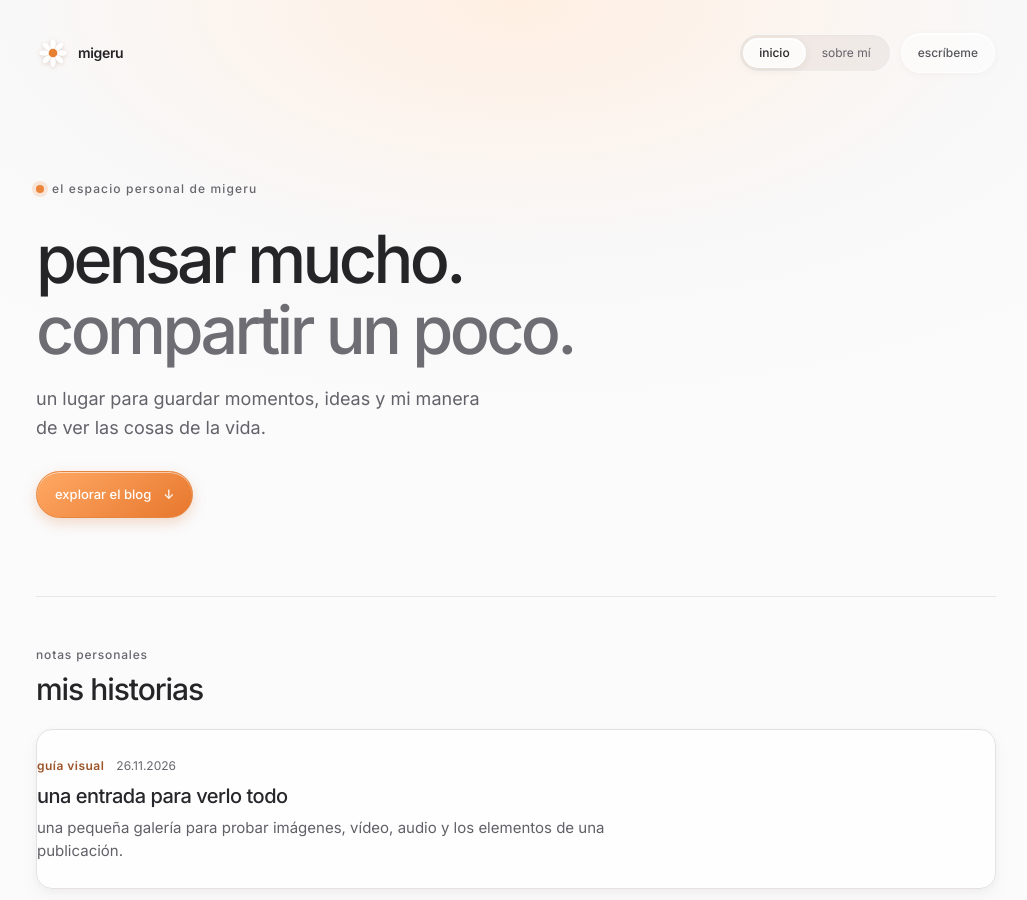
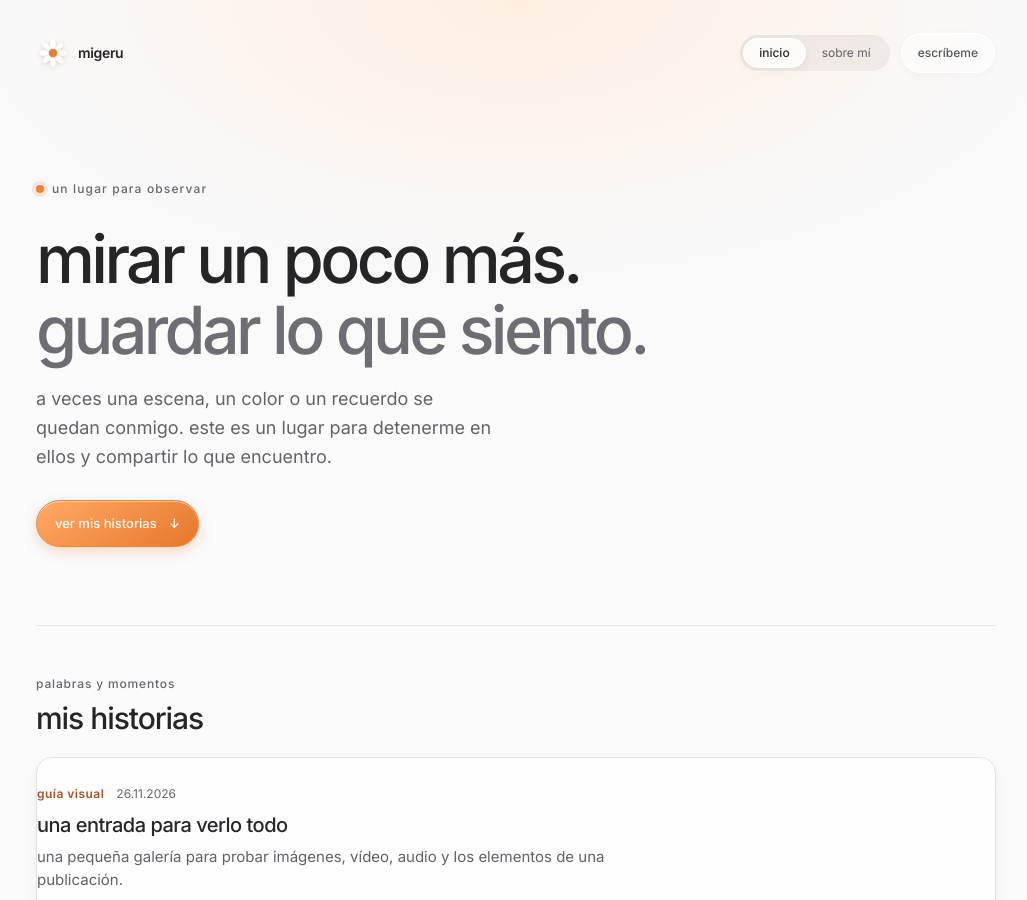
Before and after one commit to sirmigeru98/migeru, a Jekyll site: the page built from index.html, in a window 1280 px wide and 900 px high. Shown: the whole window, without its empty margins (124-1151 px from the left). Built offline with Jekyll 4.4.1, drawn with Linux system fonts in a browser that asks for light colours; some of the changed text lies outside the part shown.

Commit message:
Afinar la voz personal del blog

```diff
--- a/_config.yml
+++ b/_config.yml
@@ -1,5 +1,5 @@
 title: "migeru"
-description: "Un espacio personal sobre las cosas que pienso, vivo y quiero compartir."
+description: "Un espacio para observar, recordar y poner en palabras lo que siento."
 url: "https://sirmigeru98.github.io"
 baseurl: "/migeru"
 lang: es
--- a/_layouts/default.html
+++ b/_layouts/default.html
@@ -18,7 +18,7 @@
       <nav aria-label="Navegación principal"><div class="nav-segment"><a href="{{ '/' | relative_url }}"{% if page.url == '/' %} aria-current="page"{% endif %}>Inicio</a><a href="{{ '/sobre-mi/' | relative_url }}"{% if page.url == '/sobre-mi/' %} aria-current="page"{% endif %}>Sobre mí</a></div><a class="nav-contact" href="mailto:sirmigeru@hotmail.com">Escríbeme</a></nav>
     </header>
     <main id="contenido">{{ content }}</main>
-    <footer class="site-footer wrap"><div><a class="brand footer-brand" href="{{ '/' | relative_url }}"><span class="brand-mark" aria-hidden="true"><svg viewBox="0 0 32 32" focusable="false"><g fill="currentColor"><ellipse cx="16" cy="7.3" rx="2.7" ry="5.2"/><ellipse cx="16" cy="24.7" rx="2.7" ry="5.2"/><ellipse cx="7.3" cy="16" rx="5.2" ry="2.7"/><ellipse cx="24.7" cy="16" rx="5.2" ry="2.7"/><ellipse cx="9.85" cy="9.85" rx="2.7" ry="5.2" transform="rotate(-45 9.85 9.85)"/><ellipse cx="22.15" cy="22.15" rx="2.7" ry="5.2" transform="rotate(-45 22.15 22.15)"/><ellipse cx="22.15" cy="9.85" rx="2.7" ry="5.2" transform="rotate(45 22.15 9.85)"/><ellipse cx="9.85" cy="22.15" rx="2.7" ry="5.2" transform="rotate(45 9.85 22.15)"/></g><circle cx="16" cy="16" r="4.3" fill="#e78031"/></svg></span><span>{{ site.title }}</span></a><p>Un espacio para pensar en voz alta.</p></div><div class="footer-right"><a href="{{ '/feed.xml' | relative_url }}">RSS</a><span>© {{ 'now' | date: '%Y' }} {{ site.title }}</span></div></footer>
+    <footer class="site-footer wrap"><div><a class="brand footer-brand" href="{{ '/' | relative_url }}"><span class="brand-mark" aria-hidden="true"><svg viewBox="0 0 32 32" focusable="false"><g fill="currentColor"><ellipse cx="16" cy="7.3" rx="2.7" ry="5.2"/><ellipse cx="16" cy="24.7" rx="2.7" ry="5.2"/><ellipse cx="7.3" cy="16" rx="5.2" ry="2.7"/><ellipse cx="24.7" cy="16" rx="5.2" ry="2.7"/><ellipse cx="9.85" cy="9.85" rx="2.7" ry="5.2" transform="rotate(-45 9.85 9.85)"/><ellipse cx="22.15" cy="22.15" rx="2.7" ry="5.2" transform="rotate(-45 22.15 22.15)"/><ellipse cx="22.15" cy="9.85" rx="2.7" ry="5.2" transform="rotate(45 22.15 9.85)"/><ellipse cx="9.85" cy="22.15" rx="2.7" ry="5.2" transform="rotate(45 9.85 22.15)"/></g><circle cx="16" cy="16" r="4.3" fill="#e78031"/></svg></span><span>{{ site.title }}</span></a><p>Una forma de guardar lo que veo y siento.</p></div><div class="footer-right"><a href="{{ '/feed.xml' | relative_url }}">RSS</a><span>© {{ 'now' | date: '%Y' }} {{ site.title }}</span></div></footer>
   </div>
   <script src="{{ '/assets/js/header.js' | relative_url }}" defer></script>
   <script src="{{ '/assets/js/post-toc.js' | relative_url }}" defer></script>
--- a/_layouts/post.html
+++ b/_layouts/post.html
@@ -5,5 +5,5 @@ layout: default
   <a class="back-link" href="{{ '/' | relative_url }}">← Todos los artículos</a>
   <header class="post-header"><div class="eyebrow">{{ page.category | default: 'NOTAS' }} <span> / </span> {{ page.date | date: '%d.%m.%Y' }}</div><h1>{{ page.title }}</h1>{% if page.description %}<p class="post-lead">{{ page.description }}</p>{% endif %}</header>
   <div class="post-content">{{ content }}</div>
-  <div class="post-end">Gracias por leer <span>✳</span></div>
+  <div class="post-end">Gracias por acompañarme hasta aquí <span>✳</span></div>
 </article>
--- a/historias.html
+++ b/historias.html
@@ -3,4 +3,4 @@ layout: default
 title: todas las historias
 permalink: /historias/
 ---
-<section class="wrap archive-page"><header class="archive-header"><div class="eyebrow">el archivo de migeru</div><h1>todas las historias<span>.</span></h1><p>notas y momentos, ordenados por año.</p></header>{% assign years = site.posts | group_by_exp: 'post', 'post.date | date: "%Y"' %}{% for year in years %}<section class="archive-year" aria-labelledby="year-{{ year.name }}"><h2 id="year-{{ year.name }}">{{ year.name }}</h2><div class="post-list">{% for post in year.items %}<article class="post-row"><div class="post-meta"><span>{{ post.category | default: 'notas' }}</span><time datetime="{{ post.date | date_to_xmlschema }}">{{ post.date | date: '%d.%m.%Y' }}</time></div><div class="post-summary"><h3><a href="{{ post.url | relative_url }}">{{ post.title }}</a></h3><p>{{ post.description | default: post.excerpt | strip_html }}</p></div></article>{% endfor %}</div></section>{% else %}<p>pronto habrá historias por aquí.</p>{% endfor %}</section>
+<section class="wrap archive-page"><header class="archive-header"><div class="eyebrow">escenas, ideas y recuerdos</div><h1>todas las historias<span>.</span></h1><p>un lugar para volver a las cosas que he escrito, ordenadas por año.</p></header>{% assign years = site.posts | group_by_exp: 'post', 'post.date | date: "%Y"' %}{% for year in years %}<section class="archive-year" aria-labelledby="year-{{ year.name }}"><h2 id="year-{{ year.name }}">{{ year.name }}</h2><div class="post-list">{% for post in year.items %}<article class="post-row"><div class="post-meta"><span>{{ post.category | default: 'notas' }}</span><time datetime="{{ post.date | date_to_xmlschema }}">{{ post.date | date: '%d.%m.%Y' }}</time></div><div class="post-summary"><h3><a href="{{ post.url | relative_url }}">{{ post.title }}</a></h3><p>{{ post.description | default: post.excerpt | strip_html }}</p></div></article>{% endfor %}</div></section>{% else %}<p>todavía no hay historias aquí. cuando una encuentre sus palabras, aparecerá en este lugar.</p>{% endfor %}</section>
--- a/index.html
+++ b/index.html
@@ -1,5 +1,5 @@
 ---
 layout: default
 ---
-<section class="hero wrap"><div class="hero-copy"><div class="eyebrow">EL ESPACIO PERSONAL DE MIGERU</div><h1>Pensar mucho.<br><em>Compartir un poco.</em></h1><p>Un lugar para guardar momentos, ideas y mi manera de ver las cosas de la vida.</p><a class="hero-link" href="#articulos">Explorar el blog <span>↓</span></a></div></section>
-<section class="articles wrap" id="articulos"><div class="section-heading"><div><div class="eyebrow">NOTAS PERSONALES</div><h2>Mis historias<span>.</span></h2></div></div><div class="post-list">{% for post in site.posts limit:6 %}<article class="post-row"><div class="post-meta"><span>{{ post.category | default: 'NOTAS' }}</span><time datetime="{{ post.date | date_to_xmlschema }}">{{ post.date | date: '%d.%m.%Y' }}</time></div><div class="post-summary"><h3><a href="{{ post.url | relative_url }}">{{ post.title }}</a></h3><p>{{ post.description | default: post.excerpt | strip_html }}</p></div></article>{% else %}<div class="empty-state"><span class="empty-icon" aria-hidden="true">✳</span><div><strong>Este espacio está por comenzar.</strong><p>Pronto habrá historias por aquí.</p></div></div>{% endfor %}</div>{% if site.posts.size > 6 %}<a class="archive-link" href="{{ '/historias/' | relative_url }}">ver todas las historias</a>{% endif %}</section>
+<section class="hero wrap"><div class="hero-copy"><div class="eyebrow">UN LUGAR PARA OBSERVAR</div><h1>Mirar un poco más.<br><em>Guardar lo que siento.</em></h1><p>A veces una escena, un color o un recuerdo se quedan conmigo. Este es un lugar para detenerme en ellos y compartir lo que encuentro.</p><a class="hero-link" href="#articulos">Ver mis historias <span>↓</span></a></div></section>
+<section class="articles wrap" id="articulos"><div class="section-heading"><div><div class="eyebrow">PALABRAS Y MOMENTOS</div><h2>Mis historias<span>.</span></h2></div></div><div class="post-list">{% for post in site.posts limit:6 %}<article class="post-row"><div class="post-meta"><span>{{ post.category | default: 'NOTAS' }}</span><time datetime="{{ post.date | date_to_xmlschema }}">{{ post.date | date: '%d.%m.%Y' }}</time></div><div class="post-summary"><h3><a href="{{ post.url | relative_url }}">{{ post.title }}</a></h3><p>{{ post.description | default: post.excerpt | strip_html }}</p></div></article>{% else %}<div class="empty-state"><span class="empty-icon" aria-hidden="true">✳</span><div><strong>Todavía no hay historias aquí.</strong><p>Cuando una encuentre sus palabras, aparecerá en este lugar.</p></div></div>{% endfor %}</div>{% if site.posts.size > 6 %}<a class="archive-link" href="{{ '/historias/' | relative_url }}">ver todas las historias</a>{% endif %}</section>
--- a/sobre-mi.html
+++ b/sobre-mi.html
@@ -3,4 +3,4 @@ layout: default
 title: Sobre mí
 permalink: /sobre-mi/
 ---
-<section class="wrap narrow about"><div class="eyebrow">HOLA, SOY MIGERU</div><h1>Un poco <em>sobre mí.</em></h1><div class="post-content"><p class="post-lead">Soy migeru, diseñador gráfico y una persona que piensa mucho.</p><p>Creé este espacio para compartir mi forma de ver las cosas, las ideas que me acompañan y algunos momentos de mi vida que quiero guardar por aquí.</p><p>No siempre sé a dónde me llevan tantos pensamientos, pero a veces ponerlos en palabras es una buena forma de empezar. Gracias por leerme.</p></div></section>
+<section class="wrap narrow about"><div class="eyebrow">HOLA, SOY MIGERU</div><h1>Un poco <em>sobre mí.</em></h1><div class="post-content"><p class="post-lead">Soy migeru, diseñador gráfico. Me gusta detenerme a observar y, a veces, sobrepienso lo que veo.</p><p>Un cielo, una escena imaginada o un recuerdo pueden traer consigo colores y sensaciones difíciles de explicar. En este espacio intento ponerles palabras y compartirlos de la manera más fiel que pueda.</p><p>También me atraen las historias de ciencia ficción y la idea de lo lejos que podemos llegar: desde las piedras hasta las estrellas. <em>Per aspera ad astra.</em></p><p>Este blog es una forma de guardar esos pensamientos mientras aprendo a contarlos con sencillez. Gracias por estar aquí.</p></div></section>
```
